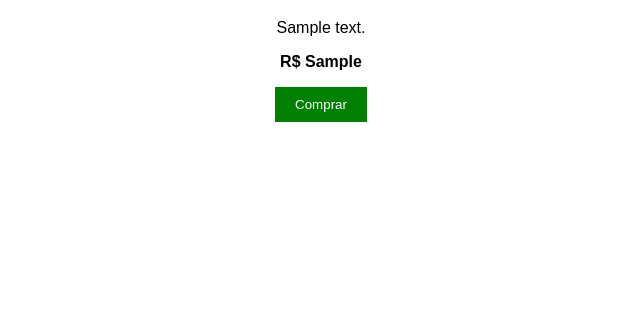
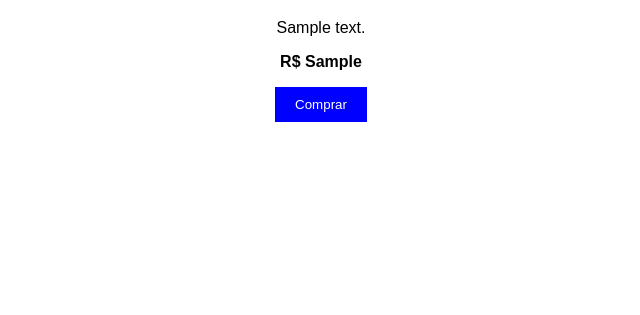
Before and after one commit to Elevetron/Pagina-de-Loja, a PHP site: page /view/index.php in a window 1280 px wide. Shown: the part 485-800 px from the top of the page, without its empty margins (319-959 px from the left). Run offline with PHP 8.4, Linux system fonts and the light colour scheme; tables that the repository leaves empty or names only in its code hold one stand-in row (values such as "Sample post").

Commit message:
Mudei cor do botão comprar

```diff
--- a/css/index.css
+++ b/css/index.css
@@ -48,7 +48,7 @@ body {
     height: 200px;
 }
 .product button {
-    background-color: green;
+    background-color: blue;
     color: white;
     border: none;
     padding: 10px 20px;
```
